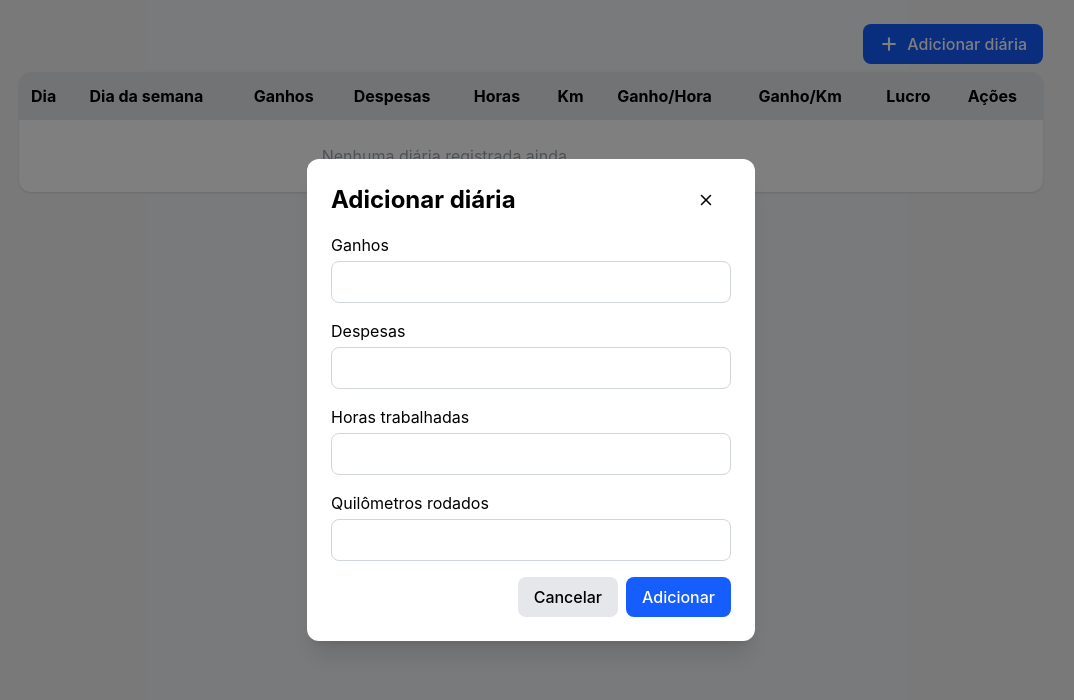
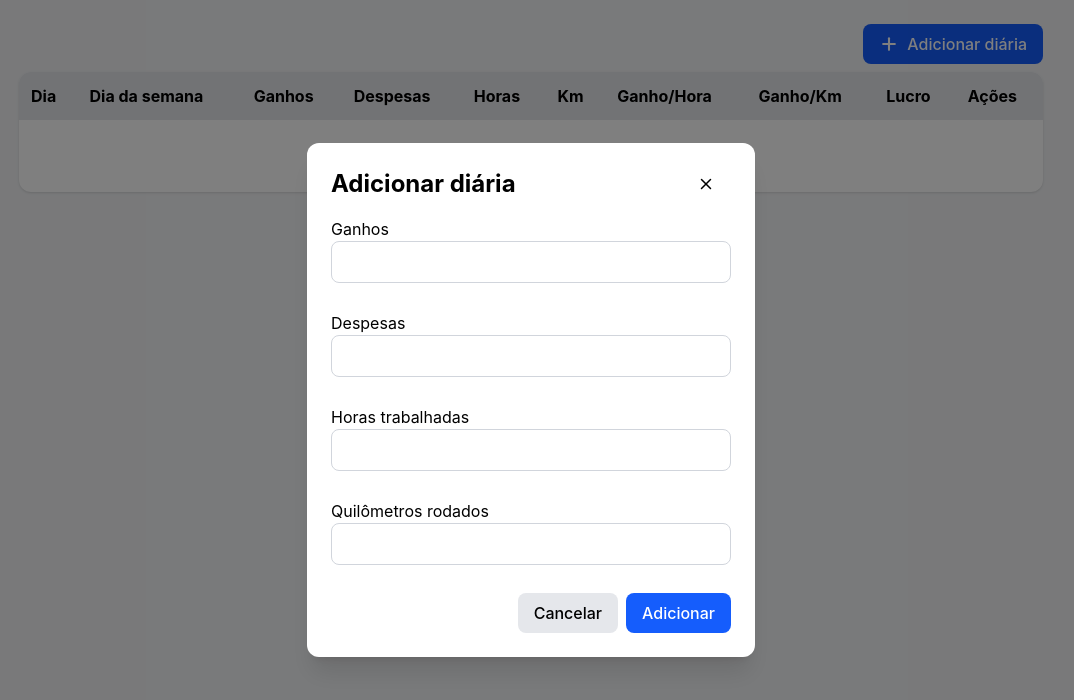
Before and after one commit to rodrigovalentimrs/driver-daily-dashboard, a React (Vite) app: page / in a window 1280 px wide. Both pictures are taken after a click on the button "Adicionar diária". Shown: the top 700 px of the page, without its empty margins (109-1183 px from the left). Built offline with nearby package versions, Linux system fonts and the light colour scheme.

Commit message:
fix: evita deslocamento dos campos ao exibir erros de validação

```diff
--- a/src/pages/Daily/components/DailyForm.jsx
+++ b/src/pages/Daily/components/DailyForm.jsx
@@ -17,18 +17,13 @@ export function DailyForm({
           {editId ? "Editar diária" : "Adicionar diária"}
         </h2>
 
-        <Button
-          onClick={closeModal}
-          variant="ghost"
-          type="button"
-        >
+        <Button onClick={closeModal} variant="ghost" type="button">
           <X size={18} />
         </Button>
       </div>
 
-      <form onSubmit={handleSubmit} className="flex flex-col gap-4">
-
-        <div className="flex flex-col gap-1">
+      <form onSubmit={handleSubmit} className="flex flex-col gap-2">
+        <div className="flex flex-col">
           <label htmlFor="earnings">Ganhos</label>
           <Input
             type="number"
@@ -39,12 +34,16 @@ export function DailyForm({
             value={formData.earnings}
             onChange={handleChange}
           />
+          {
+            <div className="min-h-5">
               {errors.earnings && (
-            <p className="text-red-500 text-sm">{errors.earnings}</p>
+                <p className=" text-red-500 text-sm">{errors.earnings || ""}</p>
               )}
             </div>
+          }
+        </div>
 
-        <div className="flex flex-col gap-1">
+        <div className="flex flex-col">
           <label htmlFor="expenses">Despesas</label>
           <Input
             type="number"
@@ -55,12 +54,17 @@ export function DailyForm({
             value={formData.expenses}
             onChange={handleChange}
           />
+
+          {
+            <div className="min-h-5">
               {errors.expenses && (
-            <p className="text-red-500 text-sm">{errors.expenses}</p>
+                <p className=" text-red-500 text-sm">{errors.expenses || ""}</p>
               )}
             </div>
+          }
+        </div>
 
-        <div className="flex flex-col gap-1">
+        <div className="flex flex-col">
           <label htmlFor="workedHours">Horas trabalhadas</label>
           <Input
             type="number"
@@ -71,12 +75,19 @@ export function DailyForm({
             value={formData.workedHours}
             onChange={handleChange}
           />
+
+          {
+            <div className="min-h-5">
               {errors.workedHours && (
-            <p className="text-red-500 text-sm">{errors.workedHours}</p>
+                <p className=" text-red-500 text-sm">
+                  {errors.workedHours || ""}
+                </p>
               )}
             </div>
+          }
+        </div>
 
-        <div className="flex flex-col gap-1">
+        <div className="flex flex-col">
           <label htmlFor="distanceKm">Quilômetros rodados</label>
           <Input
             type="number"
@@ -87,9 +98,15 @@ export function DailyForm({
             value={formData.distanceKm}
             onChange={handleChange}
           />
+          {
+            <div className="min-h-5">
               {errors.distanceKm && (
-            <p className="text-red-500 text-sm">{errors.distanceKm}</p>
+                <p className=" text-red-500 text-sm">
+                  {errors.distanceKm || ""}
+                </p>
               )}
+            </div>
+          }
         </div>
         <div className="flex justify-end gap-2">
           <Button variant="secondary" type="button" onClick={closeModal}>
--- a/src/pages/Daily/hooks/useDailyForm.js
+++ b/src/pages/Daily/hooks/useDailyForm.js
@@ -1,11 +1,10 @@
 import { useState, useEffect } from "react";
 
 const initialFormData = {
-  date: "",
   earnings: "",
   expenses: "",
   workedHours: "",
-  distanceKm: "",
+  distanceKm: ""
 };
 
 export function useDailyForm() {
@@ -31,7 +30,7 @@ export function useDailyForm() {
 
     const timer = setTimeout(() => {
       setErrors({});
-    }, 2000);
+    }, 3000);
 
     return () => clearTimeout(timer);
   }, [errors]);
--- a/src/pages/Daily/hooks/useDailyList.js
+++ b/src/pages/Daily/hooks/useDailyList.js
@@ -1,5 +1,6 @@
 import { useState, useEffect } from "react";
 import { saveDailyData, getDailyData } from "@/pages/Daily/services/dailyStorage";
+import { getWeekDay } from "@/pages/Daily/utils/formatters/formatWeekDay";
 
 export function useDailyList() {
   const [list, setList] = useState(() => getDailyData() || []);
@@ -10,6 +11,8 @@ export function useDailyList() {
     const newData = {
       id: crypto.randomUUID(),
       ...formData,
+      date: now.toISOString(),
+      weekday: getWeekDay(now.toISOString()),
       createdAt: now.toISOString(),
       updatedAt: now.toISOString(),
     };
@@ -22,14 +25,15 @@ export function useDailyList() {
       prev.map((data) =>
         data.id === editId
           ? {
-            ...data,
-            ...formData,
-            updatedAt: new Date().toISOString(),
-          }
+              ...data,
+              ...formData,
+              updatedAt: new Date().toISOString(),
+            }
           : data
       )
     );
   }
+
   function deleteData(id) {
     setList((prev) =>
       prev.filter((data) => data.id !== id)
--- a/src/pages/Daily/validators/validateDailyForm.js
+++ b/src/pages/Daily/validators/validateDailyForm.js
@@ -1,22 +1,12 @@
 export function validateDailyForm(formData) {
   const errorMessage = {};
 
-  const date = formData.date;
-  const weekday = formData.weekday;
   const earnings = Number(formData.earnings);
   const expenses = Number(formData.expenses);
   const workedHours = Number(formData.workedHours);
   const distanceKm = Number(formData.distanceKm);
 
-  if (date === "") {
-    errorMessage.date = "O campo data é obrigatório";
-  }
-
-  if (weekday === "") {
-    errorMessage.weekday = "O campo dia da semana é obrigatório";
-  }
-
-  if (earnings === "") {
+  if (!earnings) {
     errorMessage.earnings = "O campo ganhos é obrigatório";
   } else if (isNaN(earnings)) {
     errorMessage.earnings = "Digite um número válido";
@@ -24,7 +14,7 @@ export function validateDailyForm(formData) {
     errorMessage.earnings = "Valor deve ser maior que zero";
   }
 
-  if (expenses === "") {
+  if (!expenses) {
     errorMessage.expenses = "O campo despesas é obrigatório";
   } else if (isNaN(expenses)) {
     errorMessage.expenses = "Digite um número válido";
@@ -32,7 +22,7 @@ export function validateDailyForm(formData) {
     errorMessage.expenses = "Não pode ser negativo";
   }
 
-  if (workedHours === "") {
+  if (!workedHours) {
     errorMessage.workedHours = "O campo horas é obrigatório";
   } else if (isNaN(workedHours)) {
     errorMessage.workedHours = "Digite um número válido";
@@ -40,7 +30,7 @@ export function validateDailyForm(formData) {
     errorMessage.workedHours = "Deve ser maior que zero";
   }
 
-  if (distanceKm === "") {
+  if (!distanceKm) {
     errorMessage.distanceKm = "O campo distância é obrigatório";
   } else if (isNaN(distanceKm)) {
     errorMessage.distanceKm = "Digite um número válido";
```
Also changed, not shown: src/pages/Daily/components/DailyTableRow.jsx (+8 -4 lines). Lines whose indentation alone changed are shown as unchanged.
